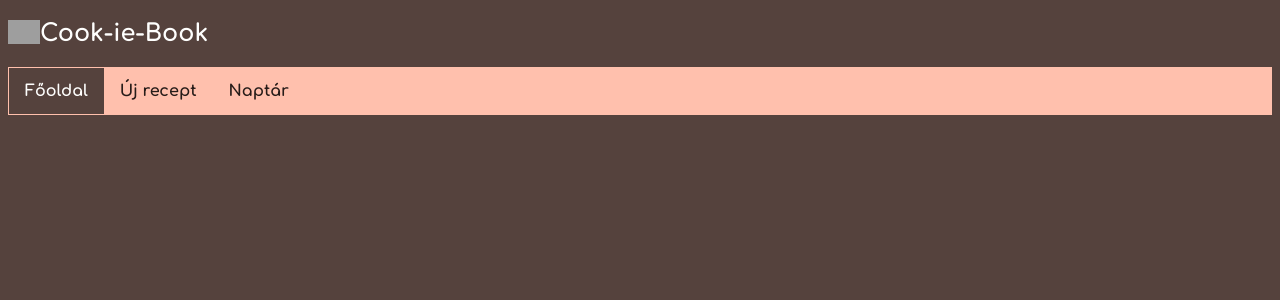
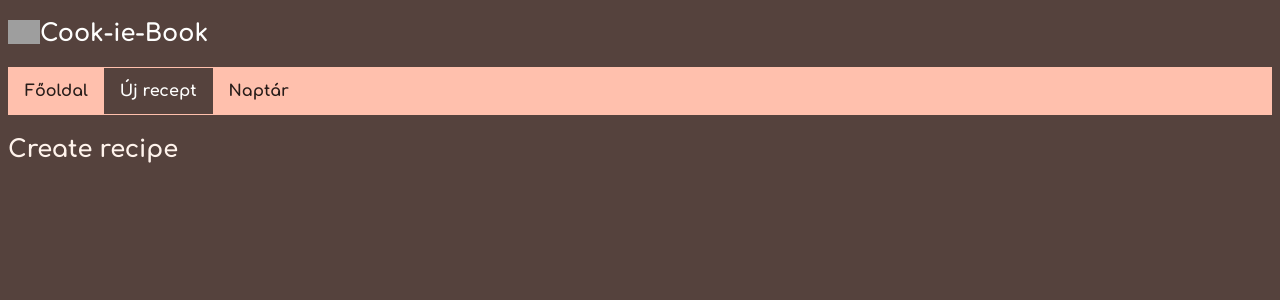
Before and after one commit to jvaskone/Cook-ie-Book, an Angular app: page /new-recipe in a window 1280 px wide. Shown: the top 300 px of the page. Built offline with nearby package versions, Linux system fonts and the light colour scheme; grey boxes are pictures that could not be loaded.

Commit message:
base routing added

```diff
--- a/src/app/app.component.html
+++ b/src/app/app.component.html
@@ -3,3 +3,4 @@
 <div><h2>Cook-ie-Book</h2></div>
 </div>
 <navbar></navbar>
+<router-outlet></router-outlet>
--- /dev/null
+++ b/src/app/calendar/calendar.component.ts
@@ -0,0 +1,8 @@
+import { Component } from '@angular/core';
+
+@Component({
+  selector: 'recipe-calendar',
+  template: '<h2>Calendar</h2>'
+})
+export class CalendarComponent {
+}
--- a/src/app/nav/navbar.component.html
+++ b/src/app/nav/navbar.component.html
@@ -1,15 +1,7 @@
 <div class="navbar navbar-default">
   <ul>
-    <li><a href="main.html" class="active" >Főoldal</a></li>
-    <li><a href="new-recipe.html">Új recept</a></li>
-    <li><a href="calendar.html">Naptár</a></li>
+    <li><a [routerLink]="['/recipes']" routerLinkActive="active" >Főoldal</a></li>
+    <li><a [routerLink]="['/new-recipe']" routerLinkActive="active" >Új recept</a></li>
+    <li><a [routerLink]="['/calendar']" routerLinkActive="active">Naptár</a></li>
   </ul>
 </div>
-
-<!--  <simple-modal elementId="searchResults" title="Matching Sessions">
-    <div class="list-group">
-      <a class="list-group-item" *ngFor="let session of foundSessions"
-        [routerLink]="['/events', session.id]">{{session.name}}</a>
-    </div>
-  </simple-modal>
-  -->
--- /dev/null
+++ b/src/app/recipes/create-recipe.component.ts
@@ -0,0 +1,8 @@
+import { Component } from '@angular/core';
+
+@Component({
+  selector: 'create-recipe',
+  template: '<h2>Create recipe</h2>'
+})
+export class CreateRecipeComponent {
+}
--- /dev/null
+++ b/src/app/recipes/recipe-list.component.ts
@@ -0,0 +1,8 @@
+import { Component } from '@angular/core';
+
+@Component({
+  selector: 'recipe-list',
+  template: '<h2>Recipe list</h2>'
+})
+export class RecipeListComponent {
+}
--- /dev/null
+++ b/src/app/routes.ts
@@ -0,0 +1,11 @@
+import { Routes } from "@angular/router"
+import { CreateRecipeComponent } from "./recipes/create-recipe.component"
+import { RecipeListComponent } from "./recipes/recipe-list.component"
+import { CalendarComponent } from "./calendar/calendar.component"
+
+export const appRoutes:Routes = [
+  { path: 'new-recipe', component:CreateRecipeComponent},
+  { path: 'recipes', component:RecipeListComponent },
+  { path: 'calendar', component:CalendarComponent },
+  { path: '', redirectTo: '/recipes', pathMatch: 'full'},
+]
```
Also changed, not shown: src/app/app.module.ts (+11 -2 lines).
